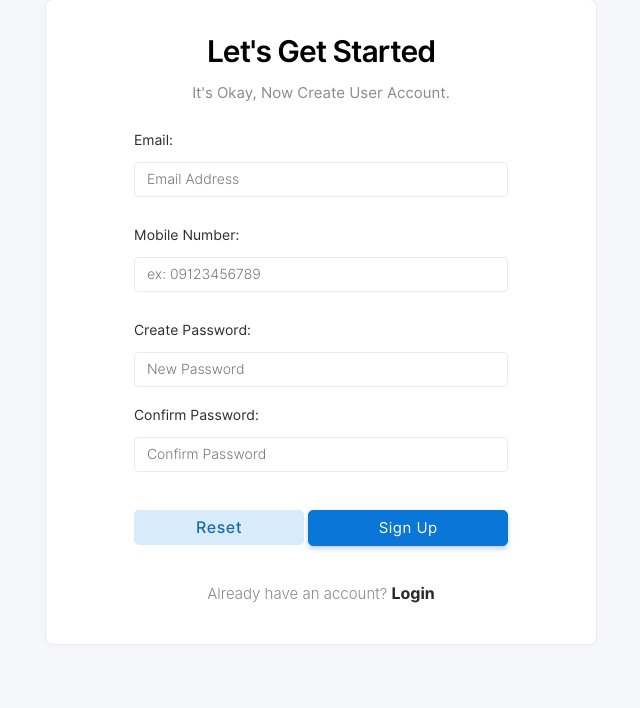
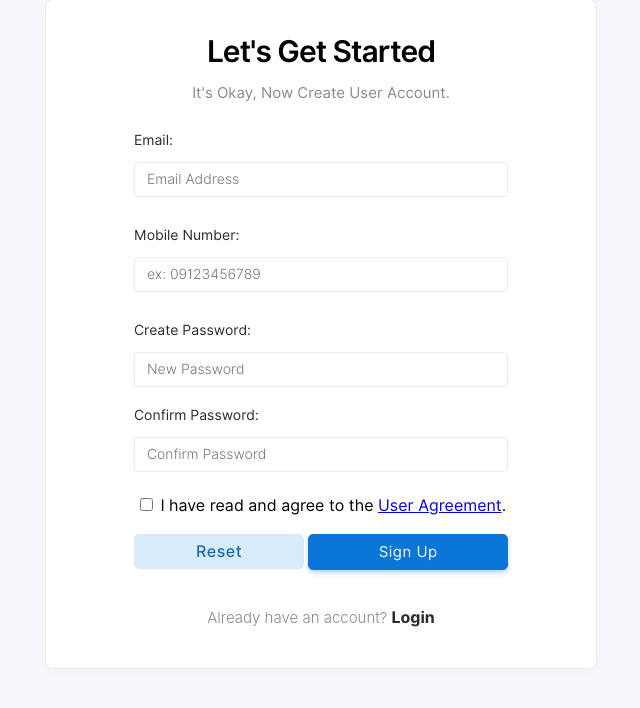
Before and after one commit to Jkmanait/PMS-CLINIC, a PHP site: page /create-account.php in a window 1280 px wide. Shown: the part 27-735 px from the top of the page, without its empty margins (319-959 px from the left). Run offline with PHP 8.4, Linux system fonts and the light colour scheme; some web fonts are replaced.

Commit message:
add user agreement

```diff
--- a/create-account.php
+++ b/create-account.php
@@ -22,9 +22,6 @@
         .input-text {
             flex: 1;
         }
-        .input-text.first-name {
-            margin-right: 20px;
-        }
         .checkmark {
             display: none;
             color: green;
@@ -43,6 +40,28 @@
         .wrongmark.invalid {
             display: inline;
         }
+        .agreement {
+            margin: 20px 0;
+        }
+        #terms {
+            display: none;
+            position: fixed;
+            top: 0;
+            left: 0;
+            width: 100%;
+            height: 100%;
+            background-color: rgba(0, 0, 0, 0.5);
+            z-index: 1000;
+            padding: 20px;
+            overflow: auto;
+        }
+        .modal-content {
+            background-color: #fff;
+            margin: auto;
+            padding: 20px;
+            border: 1px solid #888;
+            width: 80%;
+        }
     </style>
 </head>
 <body>
@@ -55,27 +74,27 @@ $date = date('Y-m-d');
 $_SESSION["date"] = $date;
 include("configuration/config.php");
 
-if($_POST){
-    $result= $mysqli->query("SELECT * FROM webuser");
-    $fname=$_SESSION['personal']['fname'];
-    $lname=$_SESSION['personal']['lname'];
-    $name=$fname." ".$lname;
-    $address=$_SESSION['personal']['address'];
+if ($_POST) {
+    $result = $mysqli->query("SELECT * FROM webuser");
+    $fname = $_SESSION['personal']['fname'];
+    $lname = $_SESSION['personal']['lname'];
+    $name = $fname . " " . $lname;
+    $address = $_SESSION['personal']['address'];
 
-    $dob=$_SESSION['personal']['dob'];
-    $email=$_POST['newemail'];
-    $tele=$_POST['tele'];
-    $newpassword=$_POST['newpassword'];
-    $cpassword=$_POST['cpassword'];
+    $dob = $_SESSION['personal']['dob'];
+    $email = $_POST['newemail'];
+    $tele = $_POST['tele'];
+    $newpassword = $_POST['newpassword'];
+    $cpassword = $_POST['cpassword'];
 
-    if ($newpassword==$cpassword){
-        $sqlmain= "SELECT * FROM webuser WHERE email=?;";
+    if ($newpassword == $cpassword && isset($_POST['agreement'])) {
+        $sqlmain = "SELECT * FROM webuser WHERE email=?;";
         $stmt = $mysqli->prepare($sqlmain);
-        $stmt->bind_param("s",$email);
+        $stmt->bind_param("s", $email);
         $stmt->execute();
         $result = $stmt->get_result();
-        if($result->num_rows==1){
-            $error='<label for="promter" class="form-label" style="color:rgb(255, 62, 62);text-align:center;">Already have an account for this Email address.</label>';
+        if ($result->num_rows == 1) {
+            $error = '<label for="promter" class="form-label" style="color:rgb(255, 62, 62);text-align:center;">Already have an account for this Email address.</label>';
         } else {
             $mysqli->query("INSERT INTO patient(pemail,pname,ppassword, paddress, pnic,pdob,ptel) VALUES('$email','$name','$newpassword','$address','$nic','$dob','$tele');");
             $mysqli->query("INSERT INTO webuser VALUES('$email','p')");
@@ -83,13 +102,13 @@ if($_POST){
             $_SESSION["usertype"] = "p";
             $_SESSION["username"] = $fname;
             header('Location: login.php');
-            $error='<label for="promter" class="form-label" style="color:rgb(255, 62, 62);text-align:center;"></label>';
+            $error = '<label for="promter" class="form-label" style="color:rgb(255, 62, 62);text-align:center;"></label>';
         }
     } else {
-        $error='<label for="promter" class="form-label" style="color:rgb(255, 62, 62);text-align:center;">Password Confirmation Error! Reconform Password</label>';
+        $error = '<label for="promter" class="form-label" style="color:rgb(255, 62, 62);text-align:center;">Password Confirmation Error or Agreement not accepted!</label>';
     }
 } else {
-    $error='<label for="promter" class="form-label"></label>';
+    $error = '<label for="promter" class="form-label"></label>';
 }
 ?>
 
@@ -158,7 +177,13 @@ if($_POST){
             </tr>
             <tr>
                 <td colspan="2">
-                    <span id="error-message" style="color: red;"></span>
+                    <span id="error-message" style="color: red;"><?php echo $error; ?></span>
+                </td>
+            </tr>
+            <tr>
+                <td colspan="2" class="agreement">
+                    <input type="checkbox" name="agreement" id="agreement" required>
+                    <label for="agreement">I have read and agree to the <a href="javascript:void(0);" onclick="showModal()" style="text-decoration: underline;">User Agreement</a>.</label>
                 </td>
             </tr>
             <tr>
@@ -180,9 +205,42 @@ if($_POST){
             </form>
         </table>
     </div>
-</center>
+
+    <!-- User Agreement Modal -->
+<div id="terms" style="display: none;">
+    <div class="modal-content" style="max-width: 800px; margin: auto; background-color: #fff; border-radius: 8px; box-shadow: 0 4px 8px rgba(0, 0, 0, 0.2); padding: 40px;">
+        <h2 style="text-align: center; color: #333;">User Agreement</h2>
+        <p style="color: #555;">By creating an account, you agree to the following terms and conditions:</p>
+        <ul style="margin: 10px 0 20px 20px; color: #555; list-style-type: disc; padding-left: 20px;">
+            <li><strong>Eligibility:</strong> You must be at least 18 years old or have parental consent.</li>
+            <br>
+            <li><strong>Account Security:</strong> You are responsible for maintaining your account's confidentiality.</li>
+            <br>
+            <li><strong>Personal Information:</strong> You agree to provide accurate information.</li>
+            <br>
+            <li><strong>Use of Services:</strong> Use the services for lawful purposes only.</li>
+            <br>
+            <li><strong>Appointment Policies:</strong> Follow our appointment policies.</li>
+            <br>
+            <li><strong>Medical Records Access:</strong> Use your medical records responsibly.</li>
+            <br>
+            <li><strong>Limitation of Liability:</strong> Dr. Bolong Pedia Clinic is not liable for indirect damages.</li>
+            <br>
+            <li><strong>Modification of Agreement:</strong> We may modify terms and notify you.</li>
+            <br>
+            <li><strong>Governing Law:</strong> This agreement is governed by the Philippines law.</li>
+        </ul>
+        <div style="text-align: center;">
+            <button onclick="document.getElementById('terms').style.display='none'" style="background-color: #007BFF; color: white; border: none; border-radius: 5px; padding: 10px 20px; cursor: pointer;">Close</button>
+        </div>
+    </div>
+</div>
 
     <script>
+        function showModal() {
+            document.getElementById('terms').style.display = 'block';
+        }
+
         function checkPasswordStrength() {
             const password = document.getElementById('newpassword').value;
             const strengthIndicator = document.getElementById('password-strength');
@@ -216,7 +274,6 @@ if($_POST){
             const checkmark = document.getElementById('newemail-check');
             const wrongmark = document.getElementById('newemail-wrong');
 
-        // Check if the email ends with '@gmail.com'
             const isValid = email.endsWith('@gmail.com');
 
             if (isValid) {
@@ -233,7 +290,6 @@ if($_POST){
             const checkmark = document.getElementById('tele-check');
             const wrongmark = document.getElementById('tele-wrong');
 
-        // Check if the input matches exactly 11 digits
             const isValid = tele.length === 11 && tele.match(/^09[0-9]{9}$/);
 
             if (isValid) {
@@ -265,7 +321,6 @@ if($_POST){
             const confirmPassword = document.getElementById('cpassword').value;
             const errorMessage = document.getElementById('error-message');
 
-        // Regular expression for special characters
             const specialCharPattern = /[!@#$%^&*(),.?":{}|<>]/;
 
             if (!specialCharPattern.test(password)) {
@@ -278,7 +333,6 @@ if($_POST){
                 return false; // Prevent form submission
             }
 
-        // Clear error message if validation passes
             errorMessage.textContent = '';
             return true; // Allow form submission
         }
--- a/patient/assets/inc/nav.php
+++ b/patient/assets/inc/nav.php
@@ -1,7 +1,7 @@
 <div class="navbar-custom" style="height: 100px; padding: 15px; background-color: #FFB6C1;"> <!-- Light Pink Color -->
     <ul class="list-unstyled topnav-menu float-right mb-0">
         <li class="dropdown d-none d-lg-block ml-auto" style="position: relative;">
-            <a class="nav-link dropdown-toggle nav-user mr-0 waves-effect waves-light" data-toggle="dropdown" href="#" role="button" aria-haspopup="false" aria-expanded="false" style="color: white;">
+            <a class="nav-link dropdown-toggle nav-user mr-0 waves-effect waves-light" data-toggle="dropdown" href="#" role="button" aria-haspopup="false" aria-expanded="false" style="color: black;">
                 <i class="fe-menu" style="margin-right: 20px;"></i>
             </a>
             <div class="dropdown-menu" style="margin-left: -90px; position: relative;">
@@ -19,7 +19,7 @@
         </li>
 
         <li class="dropdown notification-list">
-            <a class="nav-link dropdown-toggle nav-user mr-0 waves-effect waves-light" data-toggle="dropdown" href="#" role="button" aria-haspopup="false" aria-expanded="false" style="color: white;">
+            <a class="nav-link dropdown-toggle nav-user mr-0 waves-effect waves-light" data-toggle="dropdown" href="#" role="button" aria-haspopup="false" aria-expanded="false" style="color: black;">
                 <i class="fe-user" style="margin-right: 25px;"></i>
             </a>
             <div class="dropdown-menu dropdown-menu-right profile-dropdown">
```
Lines whose indentation alone changed are shown as unchanged.
